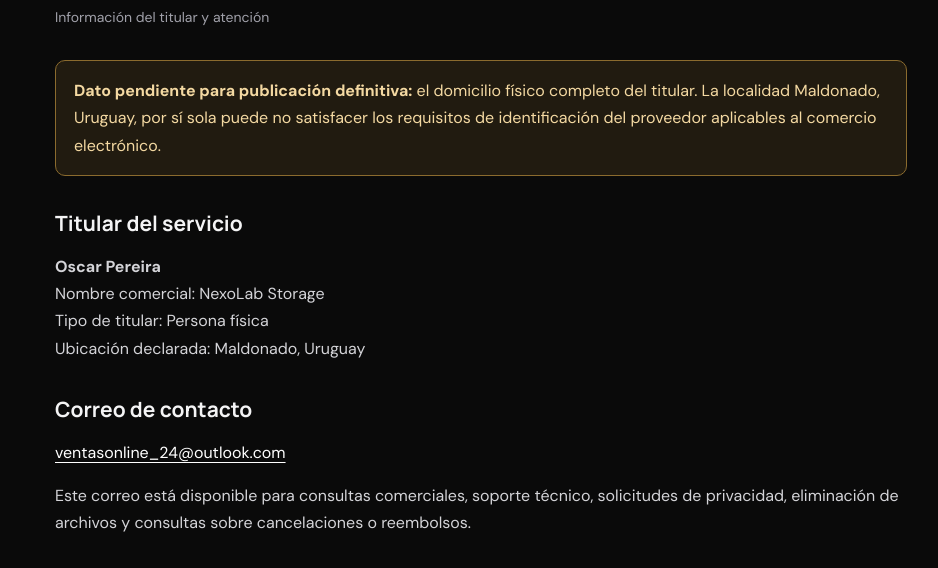
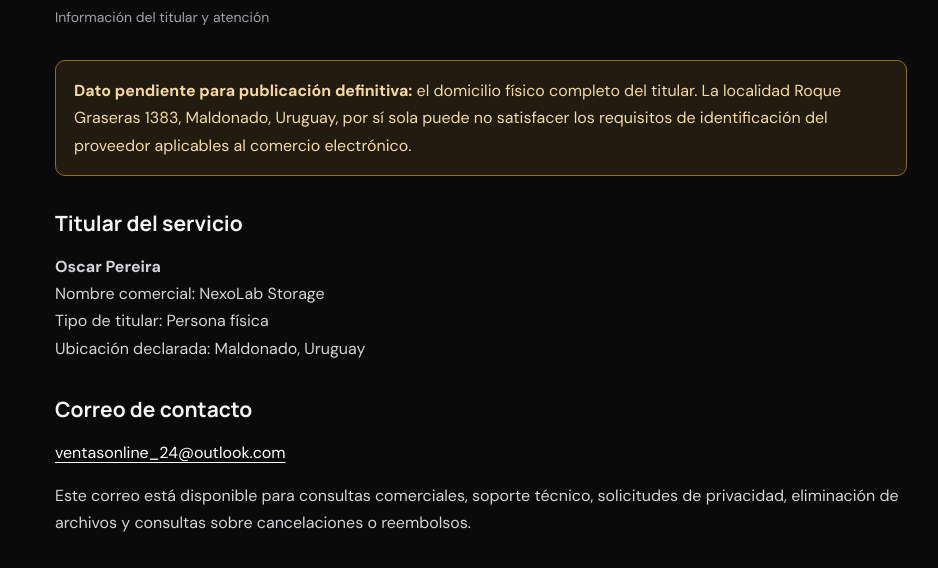
Before and after one commit to PocketBlack/nexolab-storage, a plain HTML site: page frontend/contacto.html in a window 1280 px wide. Shown: the part 223-791 px from the top of the page, without its empty margins (159-1097 px from the left). Drawn offline with Linux system fonts and the light colour scheme.

Commit message:
Add confirmed business address to legal information

```diff
--- a/frontend/contacto.html
+++ b/frontend/contacto.html
@@ -1,5 +1,5 @@
 <!doctype html>
-<html lang="es"><head><meta charset="utf-8"><meta name="viewport" content="width=device-width,initial-scale=1"><meta name="description" content="Contacto comercial y soporte de NexoLab Storage."><title>Contacto — NexoLab Storage</title><link rel="stylesheet" href="legal.css"><link rel="preconnect" href="https://fonts.googleapis.com"><link href="https://fonts.googleapis.com/css2?family=DM+Sans:wght@400;500;700&family=Manrope:wght@700;800&display=swap" rel="stylesheet"></head><body><header class="legal-top"><a class="legal-brand" href="/">NEXO LAB / STORAGE</a></header><main class="legal-wrap"><div class="eyebrow">Estamos para ayudarte</div><h1>Contacto</h1><div class="updated">Información del titular y atención</div><div class="draft-notice"><strong>Dato pendiente para publicación definitiva:</strong> el domicilio físico completo del titular. La localidad Maldonado, Uruguay, por sí sola puede no satisfacer los requisitos de identificación del proveedor aplicables al comercio electrónico.</div>
+<html lang="es"><head><meta charset="utf-8"><meta name="viewport" content="width=device-width,initial-scale=1"><meta name="description" content="Contacto comercial y soporte de NexoLab Storage."><title>Contacto — NexoLab Storage</title><link rel="stylesheet" href="legal.css"><link rel="preconnect" href="https://fonts.googleapis.com"><link href="https://fonts.googleapis.com/css2?family=DM+Sans:wght@400;500;700&family=Manrope:wght@700;800&display=swap" rel="stylesheet"></head><body><header class="legal-top"><a class="legal-brand" href="/">NEXO LAB / STORAGE</a></header><main class="legal-wrap"><div class="eyebrow">Estamos para ayudarte</div><h1>Contacto</h1><div class="updated">Información del titular y atención</div><div class="draft-notice"><strong>Dato pendiente para publicación definitiva:</strong> el domicilio físico completo del titular. La localidad Roque Graseras 1383, Maldonado, Uruguay, por sí sola puede no satisfacer los requisitos de identificación del proveedor aplicables al comercio electrónico.</div>
 <h2>Titular del servicio</h2><p><strong>Oscar Pereira</strong><br>Nombre comercial: NexoLab Storage<br>Tipo de titular: Persona física<br>Ubicación declarada: Maldonado, Uruguay</p>
 <h2>Correo de contacto</h2><p><a href="mailto:ventasonline_24@outlook.com">ventasonline_24@outlook.com</a></p><p>Este correo está disponible para consultas comerciales, soporte técnico, solicitudes de privacidad, eliminación de archivos y consultas sobre cancelaciones o reembolsos.</p>
 <h2>Antes de enviar una consulta</h2><p>Incluye una descripción del problema y, si corresponde, el nombre del archivo o la fecha aproximada de la transferencia. No envíes contraseñas, códigos de verificación, datos completos de tarjetas ni documentos personales por correo.</p>
```
